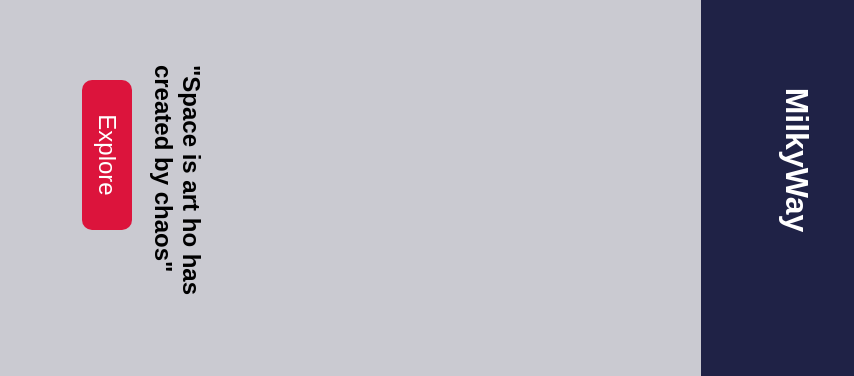
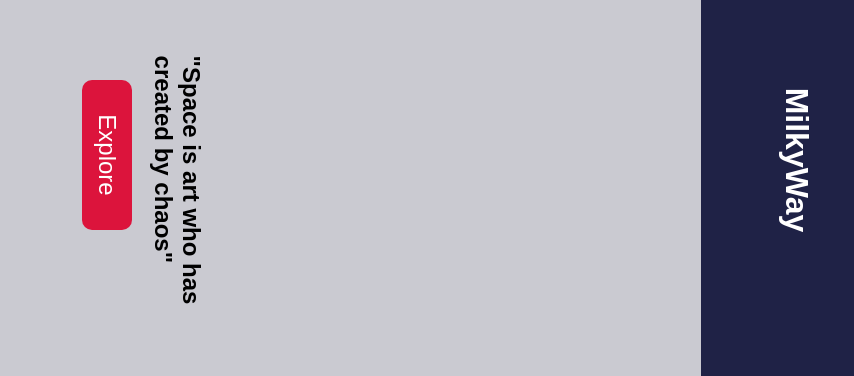
Before and after one commit to Snayzs/3dspace.github.io, a plain HTML site: page index.html in a window 1280 px wide. Shown: the top 376 px of the page, without its empty margins (387-1241 px from the left). Drawn offline with Linux system fonts and the light colour scheme.

Commit message:
Update index.html

```diff
--- a/index.html
+++ b/index.html
@@ -185,7 +185,7 @@
 <div class="container2">
     <div class="items">
       <section class="bu">Explore</section>
-      <h3>"Space is art ho has <br> created by chaos"</h3>
+      <h3>"Space is art who has <br> created by chaos"</h3>
     </div>
     <div class="items nav">
       <h2>MilkyWay</h2>
```
